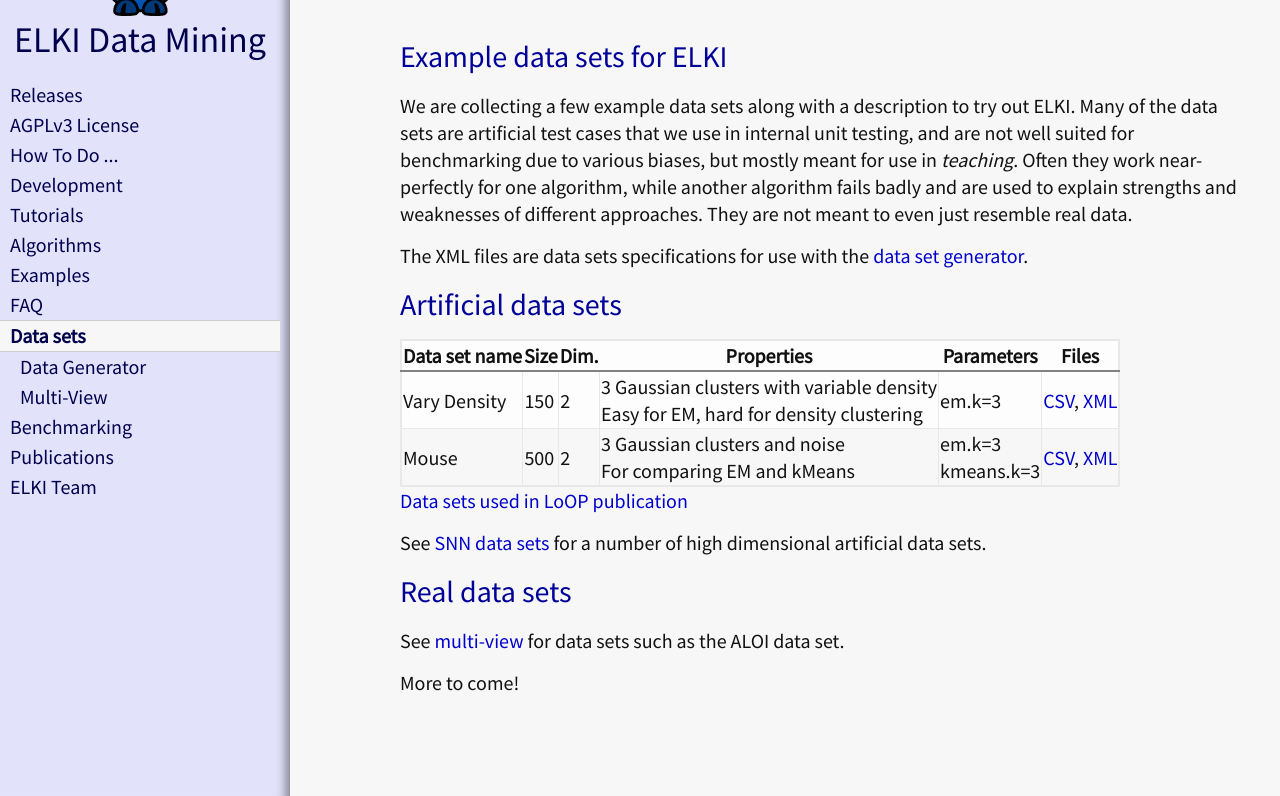
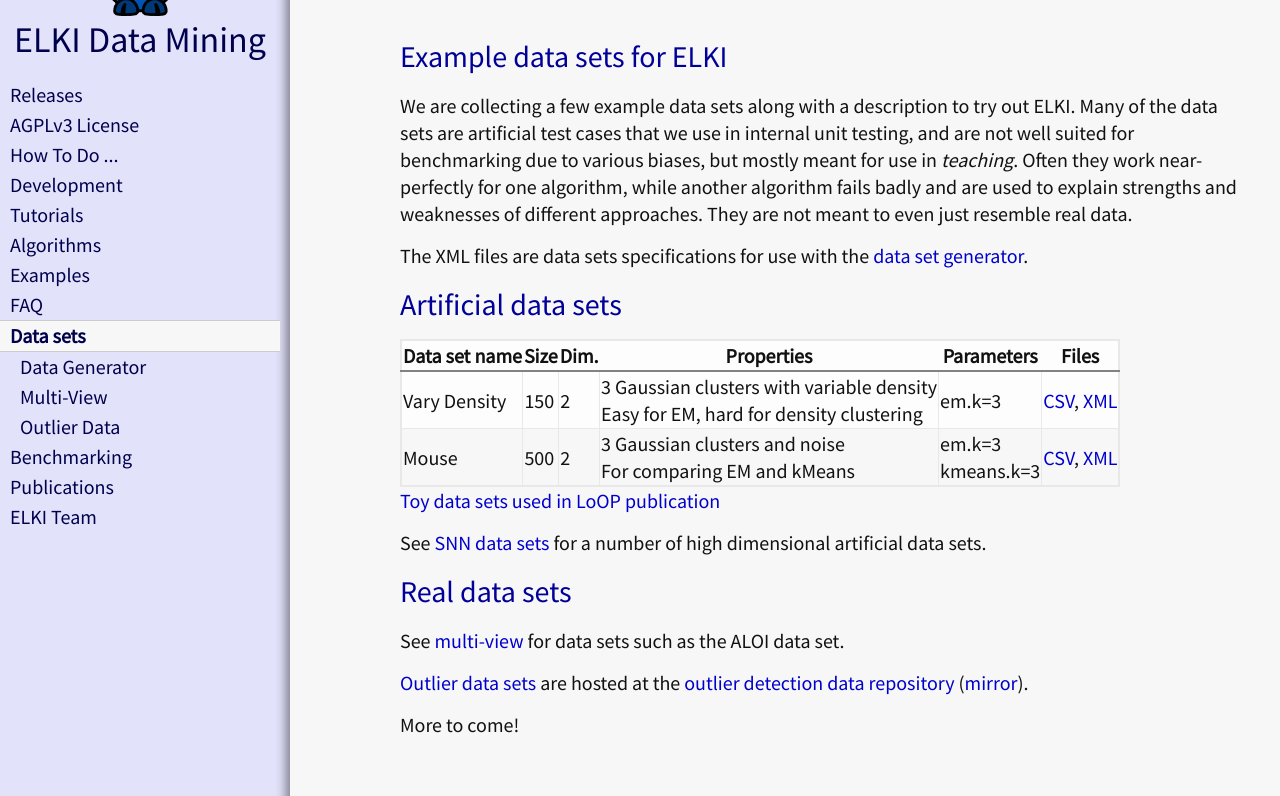
Before and after one commit to elki-project/elki-project.github.io, a Jekyll site: the page built from datasets/index.md, in a window 1280 px wide, cut to the strip 104-900 px from the top of the page. Built offline with Jekyll 4.4.1, drawn with Linux system fonts in a browser that asks for light colours.

Commit message:
Add outlier data set page

```diff
--- a/datasets/index.md
+++ b/datasets/index.md
@@ -21,7 +21,7 @@
 | Vary Density      | 150      | 2        |3 Gaussian clusters with variable density<br>Easy for EM, hard for density clustering|em.k=3|[CSV](https://github.com/elki-project/elki/blob/master/data/synthetic/ABC-publication/pov.csv), [XML](https://github.com/elki-project/elki/blob/master/data/synthetic/ABC-publication/pov.xml)|
 |Mouse|500|2|3 Gaussian clusters and noise<br>For comparing EM and kMeans|em.k=3<br>kmeans.k=3|[CSV](https://github.com/elki-project/elki/blob/master/data/synthetic/Vorlesung/mickey-mouse.csv), [XML](https://github.com/elki-project/elki/blob/master/data/synthetic/Vorlesung/mickey-mouse.xml)|
 
-[Data sets used in LoOP publication](https://github.com/elki-project/elki/blob/master/data/synthetic/LoOP-publication)
+[Toy data sets used in LoOP publication](https://github.com/elki-project/elki/blob/master/data/synthetic/LoOP-publication)
 
 See [SNN data sets](http://www.dbs.ifi.lmu.de/cms/Research/SNN/DataSets) for a number of high dimensional artificial data sets.
 
@@ -30,4 +30,9 @@
 
 See [multi-view](multi_view) for data sets such as the ALOI data set.
 
+[Outlier data sets](outlier) are hosted at the [outlier detection data repository][outl1] ([mirror][outl2]).
+
+[outl1]: http://www.dbs.ifi.lmu.de/research/outlier-evaluation/
+[outl2]: http://lapad-web.icmc.usp.br/repositories/outlier-evaluation/
+
 More to come!
```
Also changed, not shown: datasets/outlier.md (added, +26 -0 lines).
